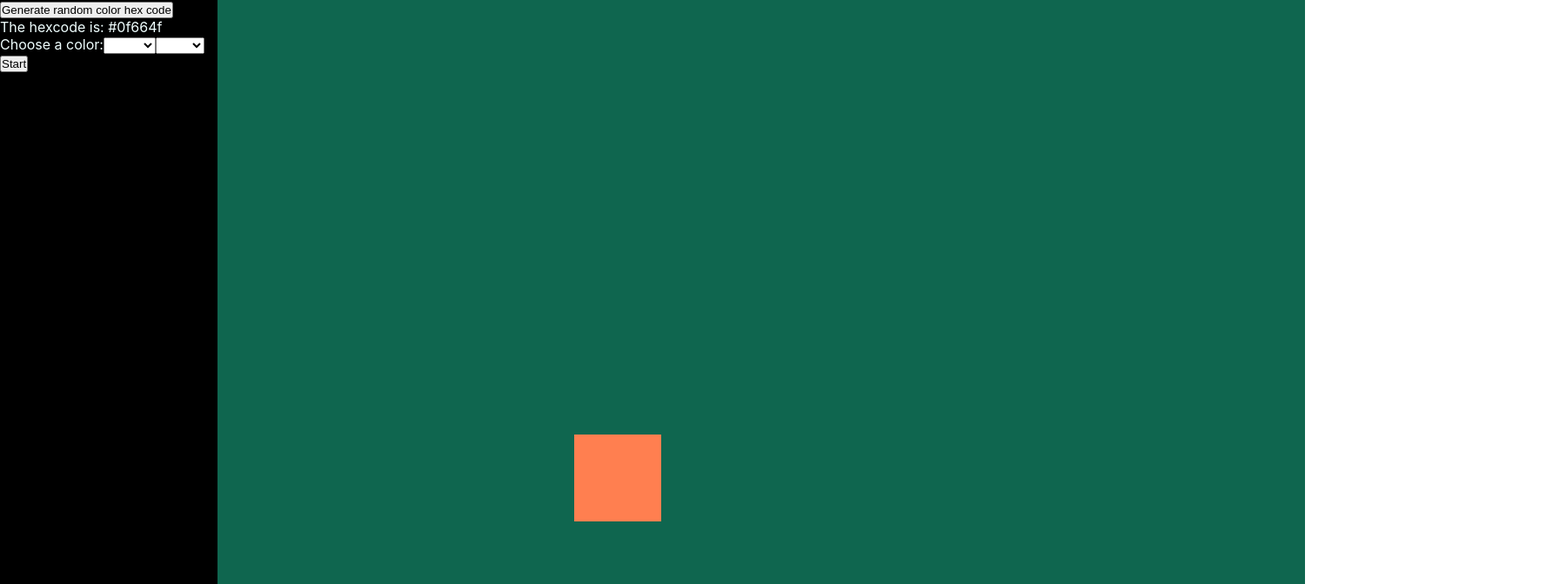
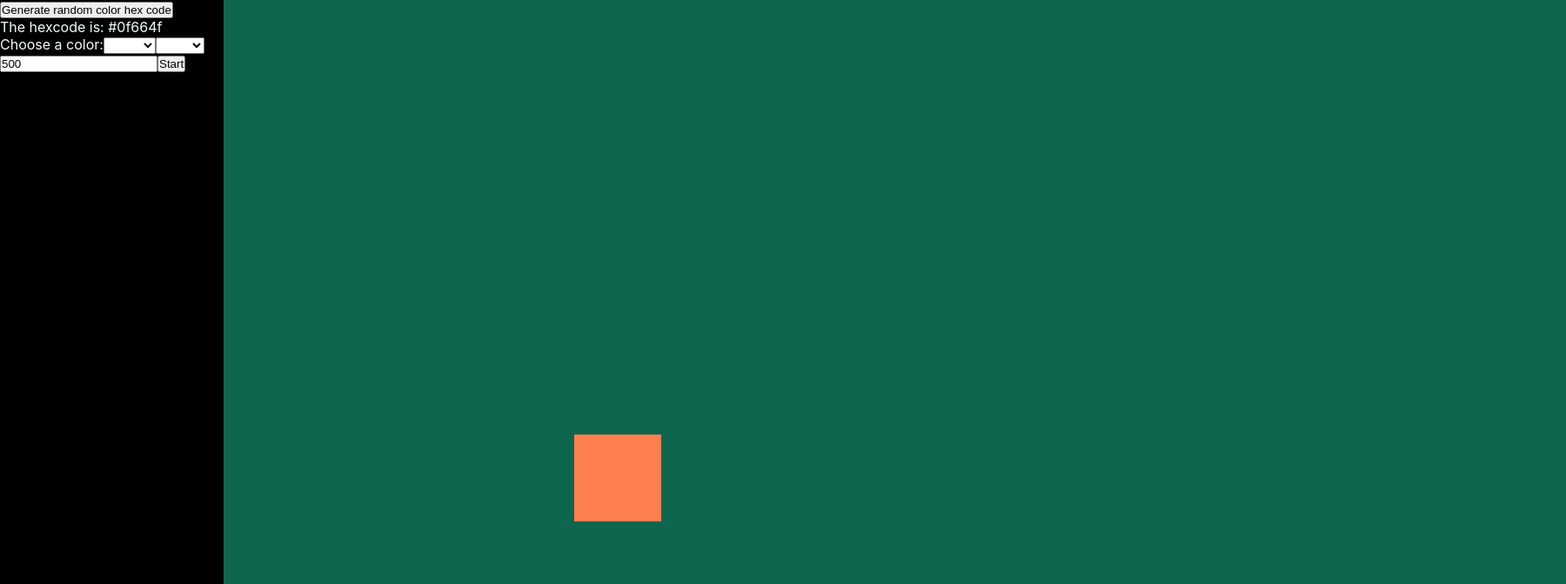
Before and after one commit to thomalexg/Random-Color-Generator-React-App, a React (Create React App) app in the folder randomcolor/: page / in a window 1280 px wide. Shown: the top 672 px of the page at 87% size, 1800 px wide, since content can reach past the window. Built offline with nearby package versions, Linux system fonts and the light colour scheme.

Commit message:
Everything works besides changing size(manually it is possible)

```diff
--- a/randomcolor/src/components/App.js
+++ b/randomcolor/src/components/App.js
@@ -28,7 +28,7 @@ export default function App() {
   const [luminosity, setLuminosity] = useState('random');
   //
   const [height, setHeight] = useState(800);
-  const [width, setWidth] = useState(1500);
+  const [width, setWidth] = useState(1800);
 
   useEffect(() => {
     if (btnMode === 'Stop') {
@@ -40,7 +40,7 @@ export default function App() {
         setSpeedY(speedY * -1);
         setRandom(randomColor({ hue, luminosity }));
       }
-      if (squarePositionX <= 300 && speedX < 0) {
+      if (squarePositionX <= 250 && speedX < 0) {
         setSpeedX(speedX * -1);
         console.log(speedX);
         setRandom(randomColor({ hue, luminosity }));
--- a/randomcolor/src/components/Sidebar.js
+++ b/randomcolor/src/components/Sidebar.js
@@ -50,6 +50,15 @@ export default function SideBar(props) {
         <option value="dark">dark</option>
         <option value="bright">bright</option>
       </select>
+      <input
+        type="text"
+        placeholder="width(Number)"
+        defaultValue="500"
+        onClick={(e) => {
+          e.preventDefault();
+          props.setWidth(e.target.value);
+        }}
+      />
       <button
         className="StartSquareBtn"
         onClick={() => {
```
Also changed, not shown: randomcolor/package.json (+19 -0 lines), 2 other files (tests, documents, lock files or other folders).
